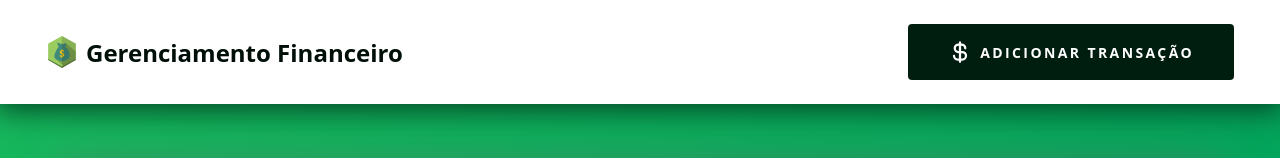
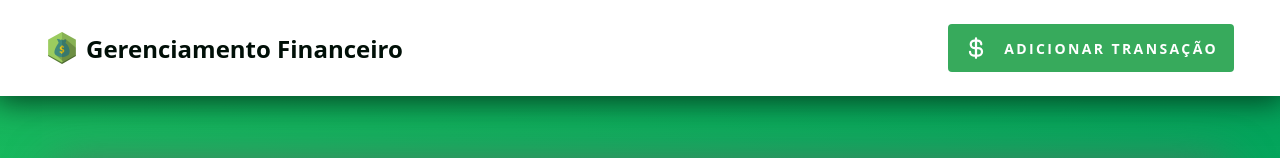
Before and after one commit to AndreyBorges/financial-management-test, a Next.js app in the folder client/: page / in a window 1280 px wide. Shown: the top 158 px of the page. Built offline with nearby package versions, Linux system fonts and the light colour scheme; no server answers.

Commit message:
refactor: improved generic button

```diff
--- a/client/src/components/button/styles.ts
+++ b/client/src/components/button/styles.ts
@@ -15,8 +15,9 @@ const buttonBase = styled.button`
   gap: 0.5rem;
   font-size: ${pxToRem(12)};
   @media (min-width: 650px) {
+    gap: 1rem;
     font-size: ${pxToRem(14)};
-    padding: 1rem 2.5rem;
+    padding: 0.75rem 1rem;
   }
 `
 
@@ -62,16 +63,16 @@ export const ButtonWrapper = styled(buttonBase)<IBasicButtonProps>`
         return css`
           background: transparent;
           color: ${color === 'success'
-            ? theme.success
+            ? theme.green450
             : color === 'error'
             ? theme.error
             : color === 'warning'
             ? theme.warning
             : theme.gray50};
           transition: background 0.2s;
-          border: 1px solid
+          box-shadow: 0 0 0 1px
             ${color === 'success'
-              ? theme.success
+              ? theme.green450
               : color === 'error'
               ? theme.error
               : color === 'warning'
@@ -79,17 +80,17 @@ export const ButtonWrapper = styled(buttonBase)<IBasicButtonProps>`
               : theme.gray50};
 
           &:hover {
-            color: ${theme.textPrimary};
+            color: ${theme.gray50};
             background: ${color === 'success'
-              ? theme.success
+              ? theme.green450
               : color === 'error'
               ? theme.error
               : color === 'warning'
               ? theme.success
               : 'transparent'};
-            border: 1px solid
+            box-shadow: 0 0 0 1px
               ${color === 'success'
-                ? theme.success
+                ? theme.green450
                 : color === 'error'
                 ? theme.error
                 : color === 'warning'
@@ -99,12 +100,14 @@ export const ButtonWrapper = styled(buttonBase)<IBasicButtonProps>`
         `
       default:
         return css`
-          background: ${theme.green800};
+          background: ${theme.green450};
           color: ${theme.gray50};
-          transition: background 0.2s;
+          svg {
+            color: ${theme.gray50};
+          }
 
           &:hover {
-            background: ${theme.green900};
+            background: ${theme.green500};
           }
         `
     }
```
